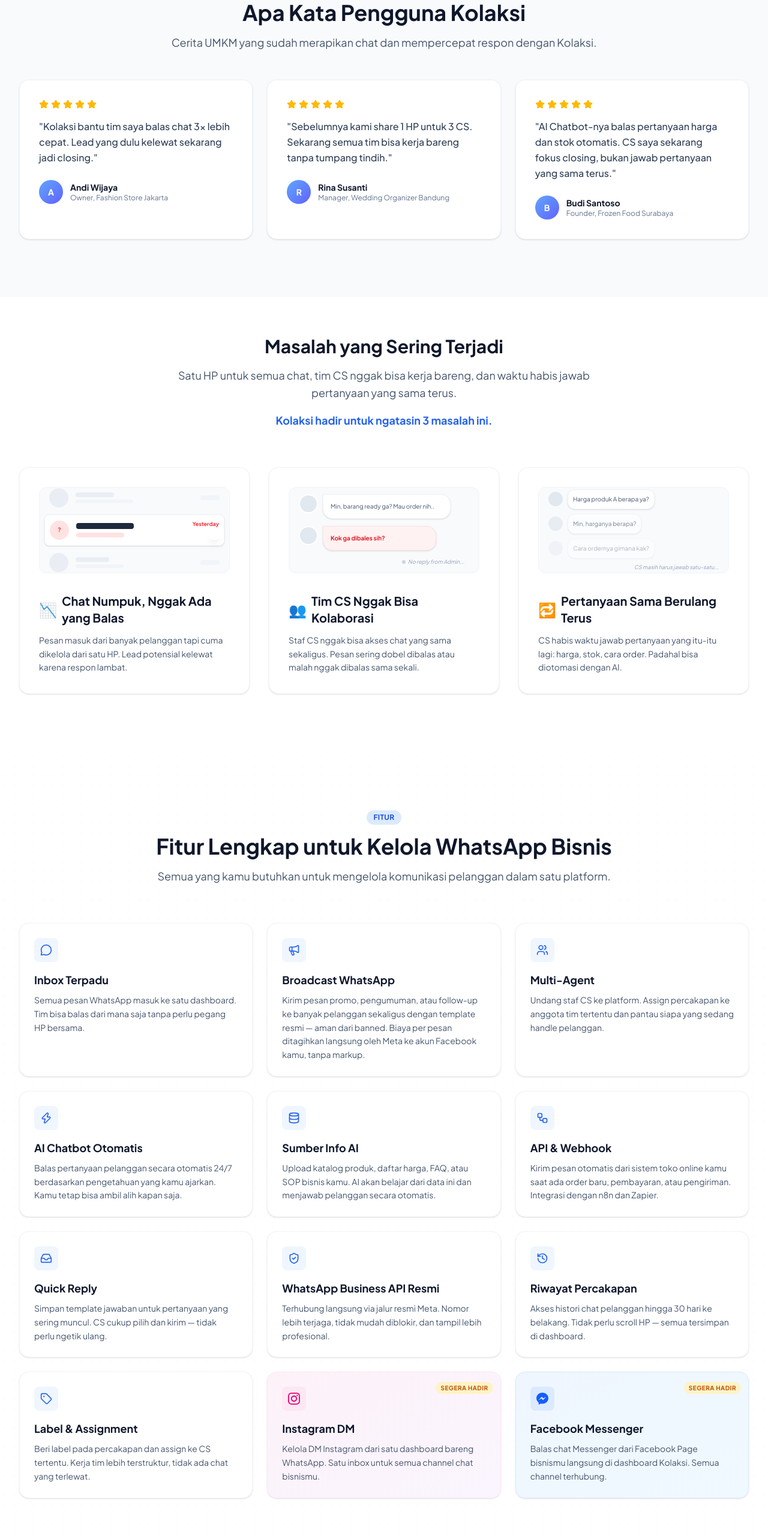
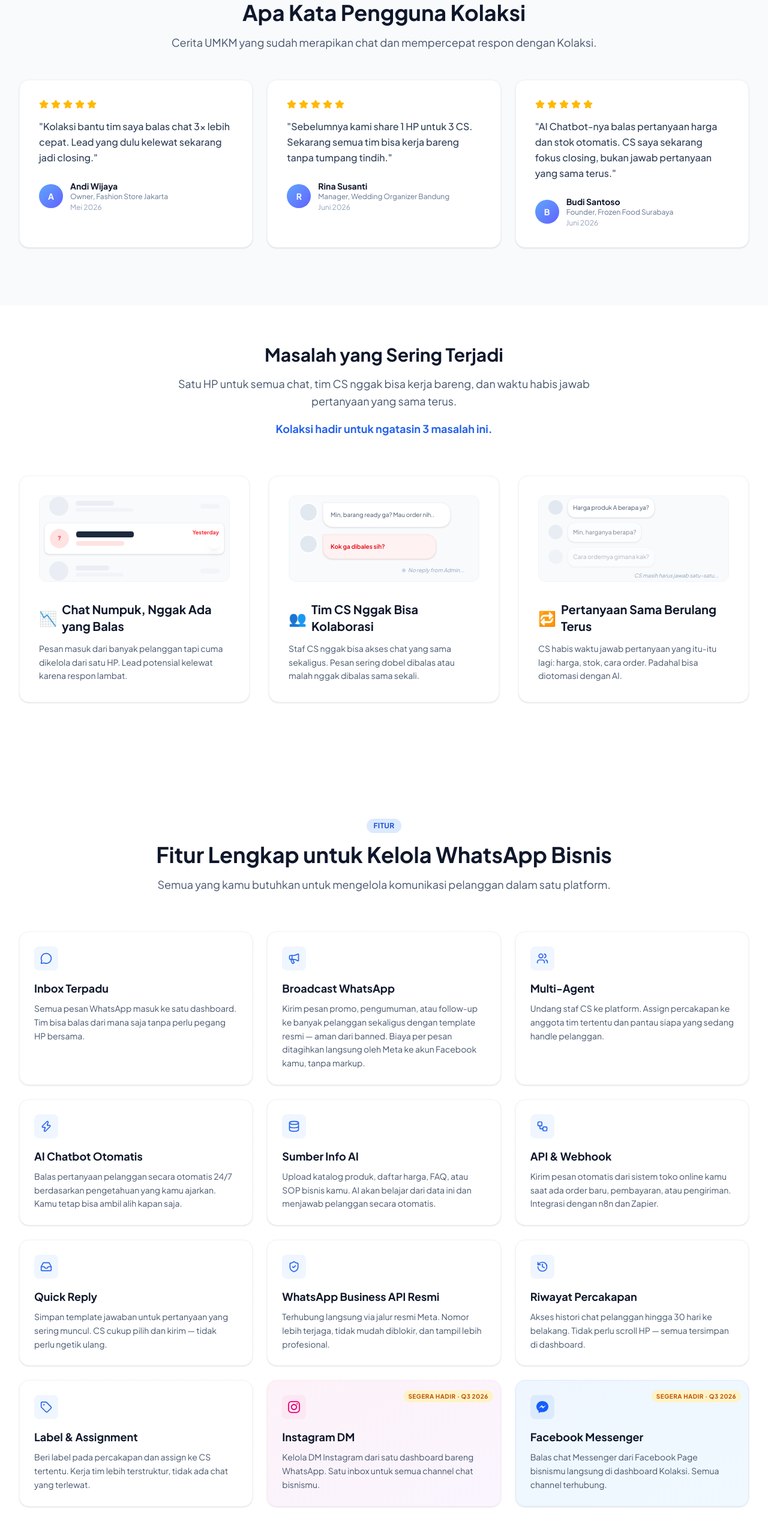
Before and after one commit to nabePi/kolaksi-landing, a Next.js app: page / in a window 1280 px wide. Shown: the part 1200-3766 px from the top of the page at 60% size. Built offline with nearby package versions, Linux system fonts and the light colour scheme.

Commit message:
Tambah temporal markers untuk Content Freshness
- Testimoni: tambah tanggal (Mei/Juni 2026)
- Pricing: 'Harga berlaku per Juni 2026'
- Segera Hadir: tambah timeline 'Q3 2026'
- Footer: tambah 'Diperbarui Juni 2026'

```diff
--- a/app/page.jsx
+++ b/app/page.jsx
@@ -75,9 +75,9 @@
 ];
 
 const testimonials = [
-  { quote: "Kolaksi bantu tim saya balas chat 3x lebih cepat. Lead yang dulu kelewat sekarang jadi closing.", name: "Andi Wijaya", role: "Owner, Fashion Store Jakarta" },
-  { quote: "Sebelumnya kami share 1 HP untuk 3 CS. Sekarang semua tim bisa kerja bareng tanpa tumpang tindih.", name: "Rina Susanti", role: "Manager, Wedding Organizer Bandung" },
-  { quote: "AI Chatbot-nya balas pertanyaan harga dan stok otomatis. CS saya sekarang fokus closing, bukan jawab pertanyaan yang sama terus.", name: "Budi Santoso", role: "Founder, Frozen Food Surabaya" }
+  { quote: "Kolaksi bantu tim saya balas chat 3x lebih cepat. Lead yang dulu kelewat sekarang jadi closing.", name: "Andi Wijaya", role: "Owner, Fashion Store Jakarta", date: "Mei 2026" },
+  { quote: "Sebelumnya kami share 1 HP untuk 3 CS. Sekarang semua tim bisa kerja bareng tanpa tumpang tindih.", name: "Rina Susanti", role: "Manager, Wedding Organizer Bandung", date: "Juni 2026" },
+  { quote: "AI Chatbot-nya balas pertanyaan harga dan stok otomatis. CS saya sekarang fokus closing, bukan jawab pertanyaan yang sama terus.", name: "Budi Santoso", role: "Founder, Frozen Food Surabaya", date: "Juni 2026" }
 ];
 
 const useCases = [
@@ -496,6 +496,7 @@
                     <div>
                       <p className="text-slate-900 font-bold text-sm">{t.name}</p>
                       <p className="text-slate-500 text-xs">{t.role}</p>
+                      {t.date && <p className="text-slate-400 text-xs mt-0.5">{t.date}</p>}
                     </div>
                   </div>
                 </div>
@@ -551,7 +552,7 @@
               })}
               <div className="p-6 rounded-2xl bg-gradient-to-br from-pink-50 to-purple-50 border border-pink-100 shadow-sm hover:shadow-lg hover:-translate-y-1 transition-all duration-300 group relative overflow-hidden">
                 <div className="absolute top-3 right-3">
-                  <span className="text-[10px] font-bold uppercase tracking-wider text-amber-700 bg-amber-100 px-2 py-1 rounded-full">Segera Hadir</span>
+                  <span className="text-[10px] font-bold uppercase tracking-wider text-amber-700 bg-amber-100 px-2 py-1 rounded-full">Segera Hadir · Q3 2026</span>
                 </div>
                 <div className="w-10 h-10 rounded-lg bg-pink-100 text-pink-600 flex items-center justify-center mb-4">
                   <InstagramIcon className="w-5 h-5" />
@@ -561,7 +562,7 @@
               </div>
               <div className="p-6 rounded-2xl bg-gradient-to-br from-blue-50 to-sky-50 border border-blue-100 shadow-sm hover:shadow-lg hover:-translate-y-1 transition-all duration-300 group relative overflow-hidden">
                 <div className="absolute top-3 right-3">
-                  <span className="text-[10px] font-bold uppercase tracking-wider text-amber-700 bg-amber-100 px-2 py-1 rounded-full">Segera Hadir</span>
+                  <span className="text-[10px] font-bold uppercase tracking-wider text-amber-700 bg-amber-100 px-2 py-1 rounded-full">Segera Hadir · Q3 2026</span>
                 </div>
                 <div className="w-10 h-10 rounded-lg bg-blue-100 text-blue-600 flex items-center justify-center mb-4">
                   <MessengerIcon className="w-5 h-5" />
@@ -739,7 +740,7 @@
                   </tbody>
                 </table>
               </div>
-              <p className="text-center text-xs text-slate-500 mt-4">Semua paket menggunakan WhatsApp Business API resmi dari Meta. Langganan tahunan hemat sampai 20%.</p>
+              <p className="text-center text-xs text-slate-500 mt-4">Semua paket menggunakan WhatsApp Business API resmi dari Meta. Langganan tahunan hemat sampai 20%. <span className="font-medium">Harga berlaku per Juni 2026.</span></p>
             </div>
           </div>
         </section>
@@ -903,7 +904,7 @@
           </div>
 
           <div className="border-t border-slate-800 pt-8 flex flex-col md:flex-row justify-between items-center text-sm text-slate-500 gap-4">
-            <p>&copy; 2026 Generasi Izzah Indonesia. All rights reserved.</p>
+            <p>&copy; 2026 Generasi Izzah Indonesia. All rights reserved. <span className="text-slate-500">· Diperbarui Juni 2026</span></p>
             <div className="flex items-center gap-6">
               <span className="flex items-center gap-1.5"><span className="w-2 h-2 rounded-full bg-emerald-500" />System Operational</span>
               <p>Made in Indonesia</p>
```
